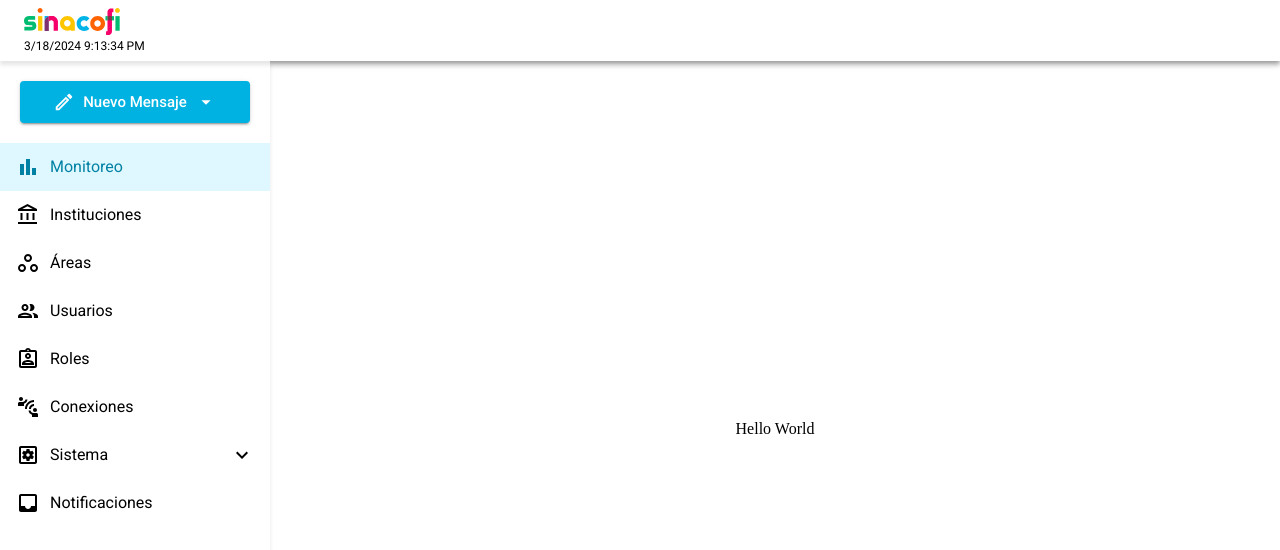
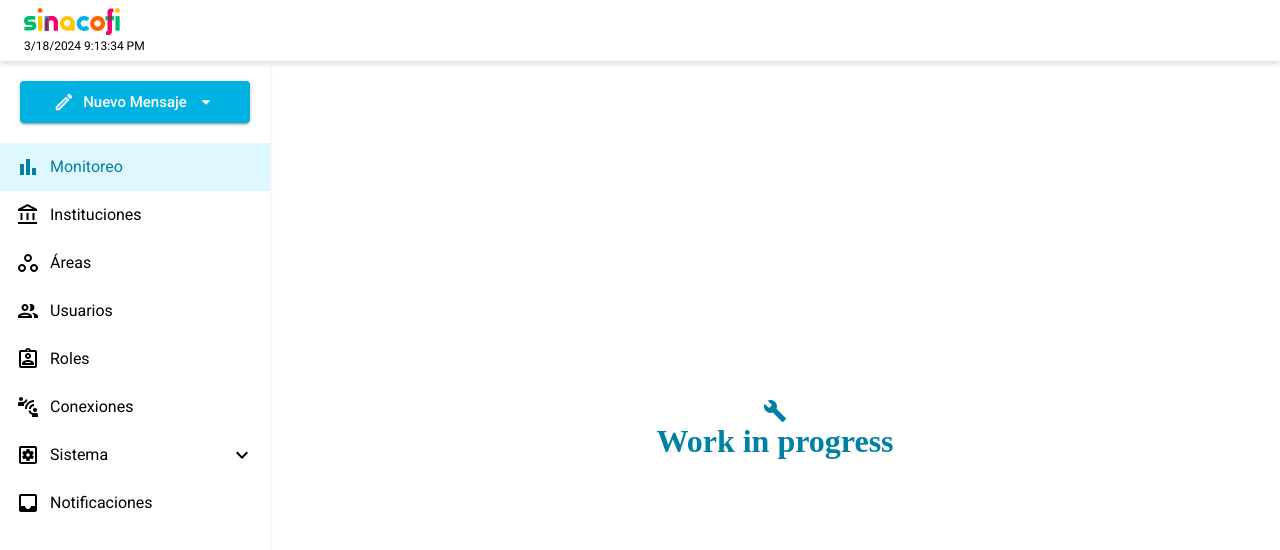
Before and after one commit to tomasgomez/admin-sinacofi-back, a Next.js app: page / in a window 1280 px wide. Shown: the top 550 px of the page. Built offline with nearby package versions, Linux system fonts and the light colour scheme.

Commit message:
feat: show work in progress component in monitoring page

```diff
--- a/src/app/page.tsx
+++ b/src/app/page.tsx
@@ -1,22 +1,18 @@
+import { Build } from "@mui/icons-material";
+import { Container } from "@mui/material";
+
 export default function Home() {
   return (
-    <div
-      style={{
-        display: "flex",
-        justifyContent: "center",
-        alignItems: "center",
-        width: "100%",
-      }}
-    >
-      <div
-        style={{
-          display: "flex",
-          justifyContent: "center",
-          alignItems: "center",
-        }}
-      >
-        Hello World
-      </div>
-    </div>
+    <Container sx={{
+      display: "flex",
+      flexDirection: "column",
+      justifyContent: "center",
+      alignItems: "center",
+      backgroundColor: "#ffffff",
+      color: "#0081A3",
+    }}>
+      <Build />
+      <h1>Work in progress</h1>
+    </Container>
   );
 };
```
